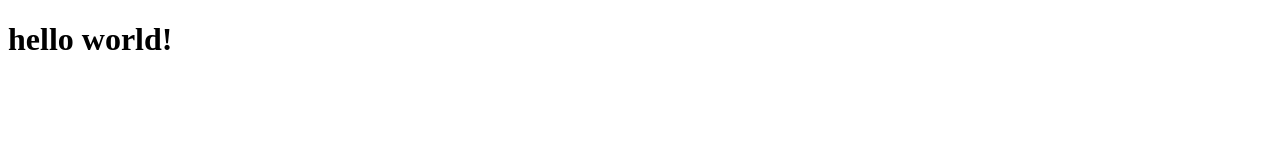
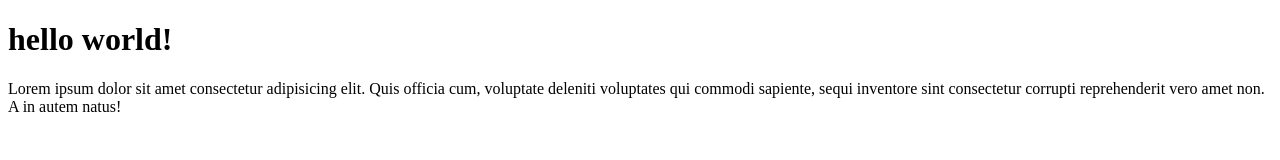
Before and after one commit to GRINFIZOR/tutorial-dari-youtube, a plain HTML site: page index.html in a window 1280 px wide. Drawn offline with Linux system fonts and the light colour scheme.

Commit message:
menambahkan paragraf

```diff
--- a/index.html
+++ b/index.html
@@ -9,6 +9,8 @@
 
 <body>
     <h1>hello world!</h1>
+    <p>Lorem ipsum dolor sit amet consectetur adipisicing elit. Quis officia cum, voluptate deleniti voluptates qui
+        commodi sapiente, sequi inventore sint consectetur corrupti reprehenderit vero amet non. A in autem natus!</p>
 </body>
 
 </html>
```
